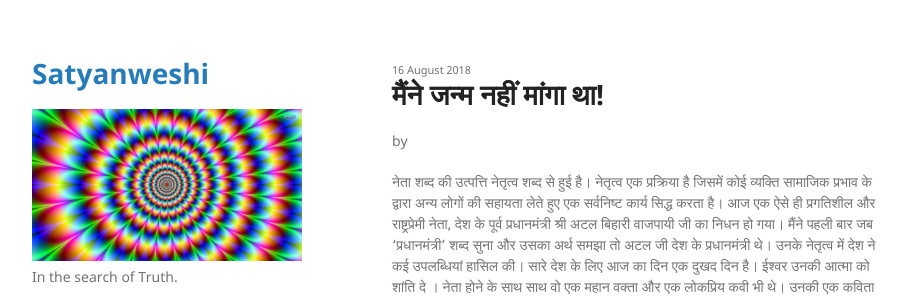
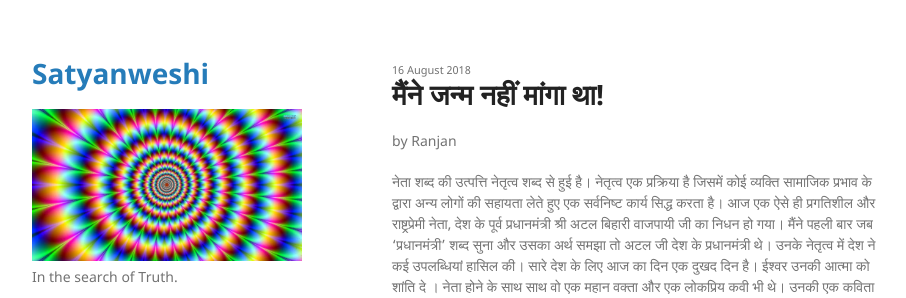
Before and after one commit to samyojak/satya-anweshi.github.io_older, a Jekyll site: the page built from _posts/2018-16-08-maine-janm-nahi-manga-tha.md, in a window 1280 px wide and 1012 px high. Shown: the top 298 px of the window, without its empty margins (178-1084 px from the left). Built offline with Jekyll 4.4.1, drawn with Linux system fonts in a browser that asks for light colours.

Commit message:
Default author

```diff
--- a/_config.yml
+++ b/_config.yml
@@ -4,3 +4,4 @@ description: In the search of Truth.
 show_downloads: true
 google_analytics: true
 theme: jekyll-theme-minimal
+author: "Ranjan"
```
